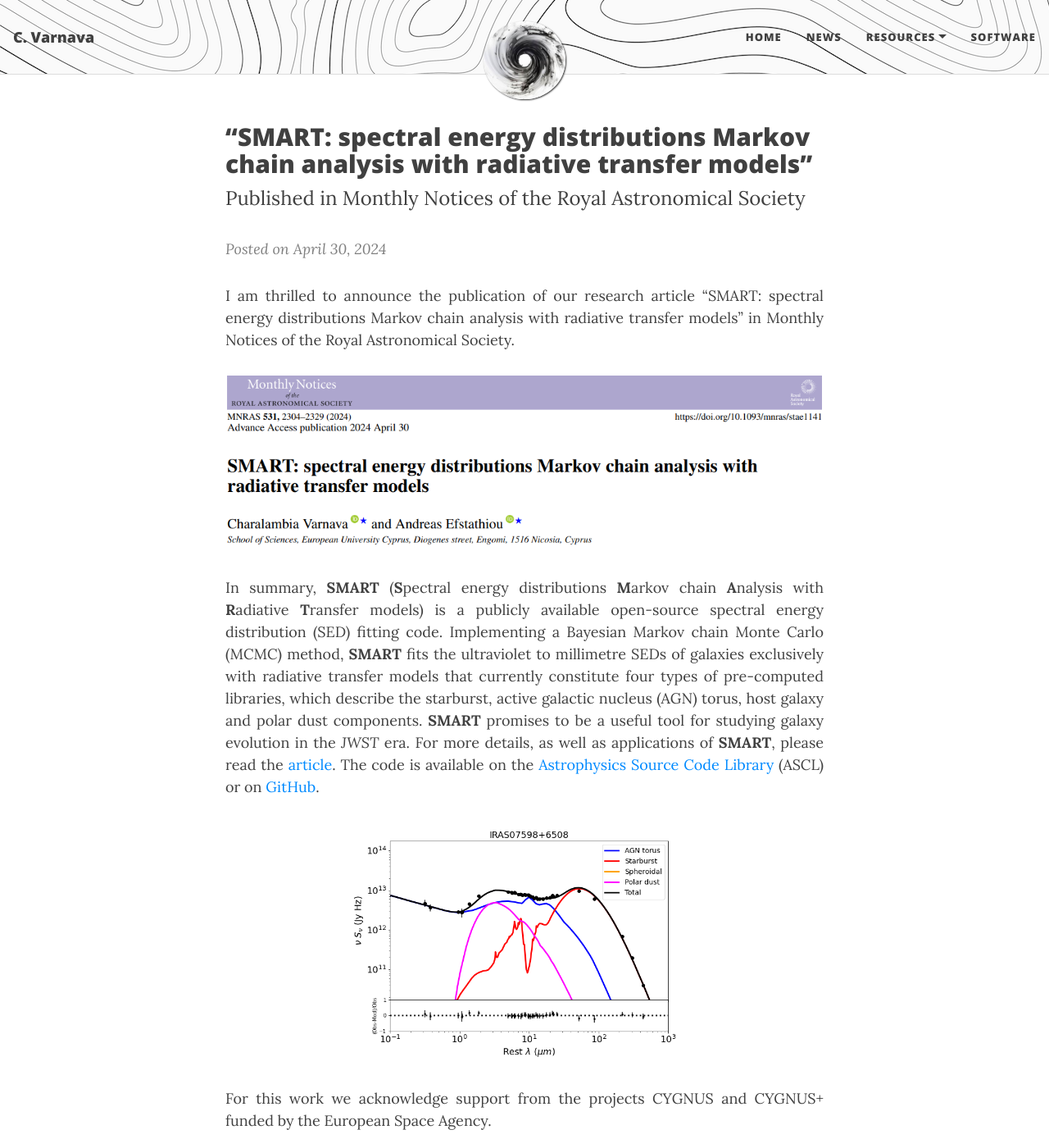
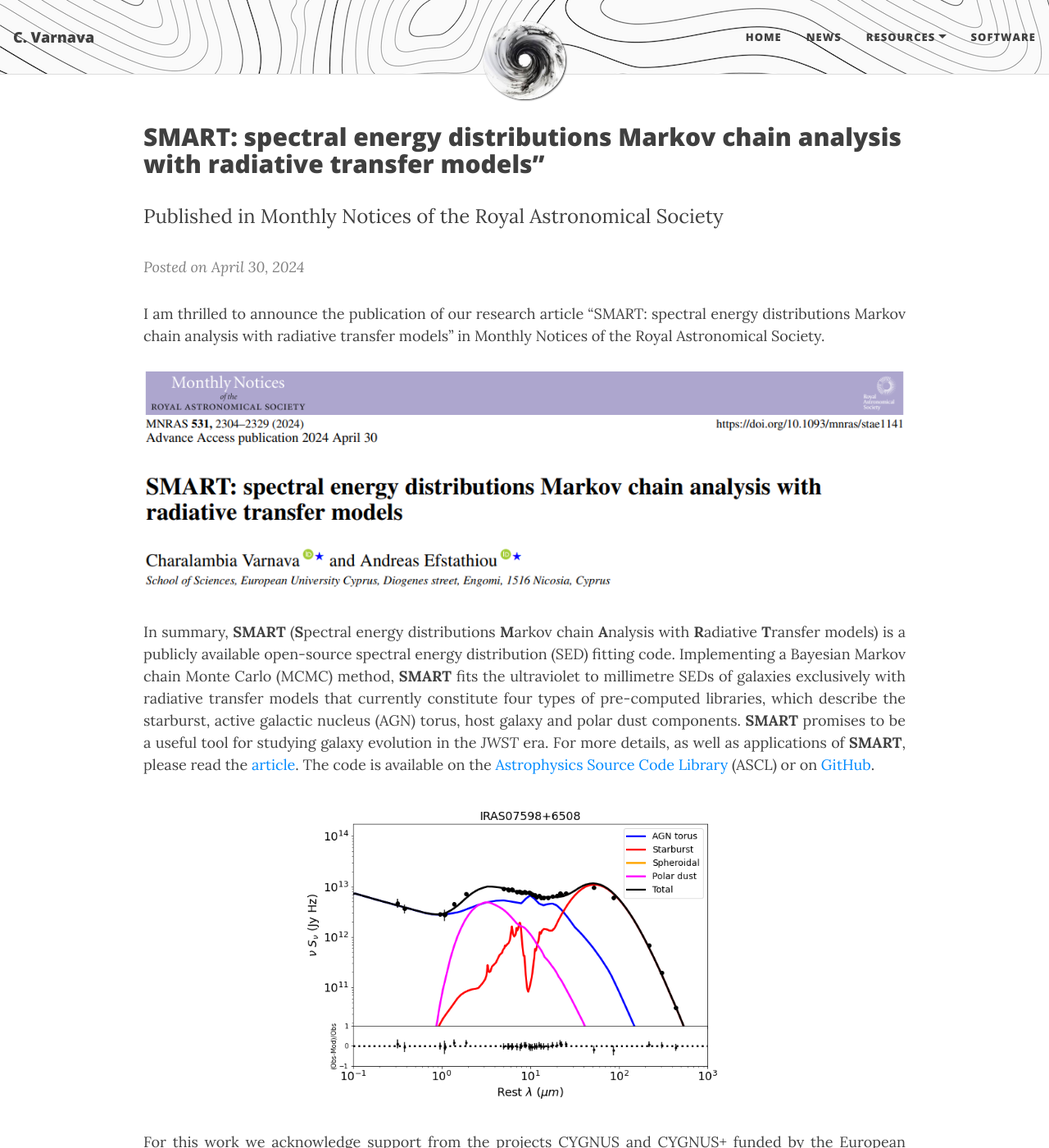
Before and after one commit to ch-var/ch-var.github.io, a Jekyll site: the page built from 2024-04-30-SMART.html, in a window 1280 px wide and 1400 px high. Shown: the whole window at 82% size. Built offline with Jekyll 4.4.1, drawn with Linux system fonts in a browser that asks for light colours.

Commit message:
Update 2024-04-30-SMART.html

```diff
--- a/2024-04-30-SMART.html
+++ b/2024-04-30-SMART.html
@@ -1,11 +1,27 @@
 ---
 layout: page
 ---
-<h2>“SMART: spectral energy distributions Markov chain analysis with radiative transfer models”</h2>
-<font size="+2">Published in Monthly Notices of the Royal Astronomical Society</font>
-<p>
-<p>
-<i style="color:#808080";>Posted on April 30, 2024</i>
+<style>
+  /* Reduce margins of paragraphs on desktop screens */
+  @media (min-width: 768px) {
+    p {
+      margin-left: -100px;  /* Reduce the left margin for paragraphs */
+      margin-right: -100px; /* Reduce the right margin for paragraphs */
+    }
+  }
+
+  /* Keep default margins on mobile screens */
+  @media (max-width: 767px) {
+    p {
+      margin-left: 0;  /* Default left margin for paragraphs */
+      margin-right: 0; /* Default right margin for paragraphs */
+    }
+  }
+</style>
+
+<p style="font-family: var(--header-font); font-weight: 800; line-height: 1.1; font-size: 1.875rem; margin-top: 1.25rem;">SMART: spectral energy distributions Markov chain analysis with radiative transfer models”</p>
+<p><font size="+2">Published in Monthly Notices of the Royal Astronomical Society</font></p>
+<p><i style="color:#808080;">Posted on April 30, 2024</i></p>
 
 <p align='justify'>I am thrilled to announce the publication of our research article “SMART: spectral energy distributions Markov chain analysis with radiative transfer models” in Monthly Notices of the Royal Astronomical Society.</p>
 
```
